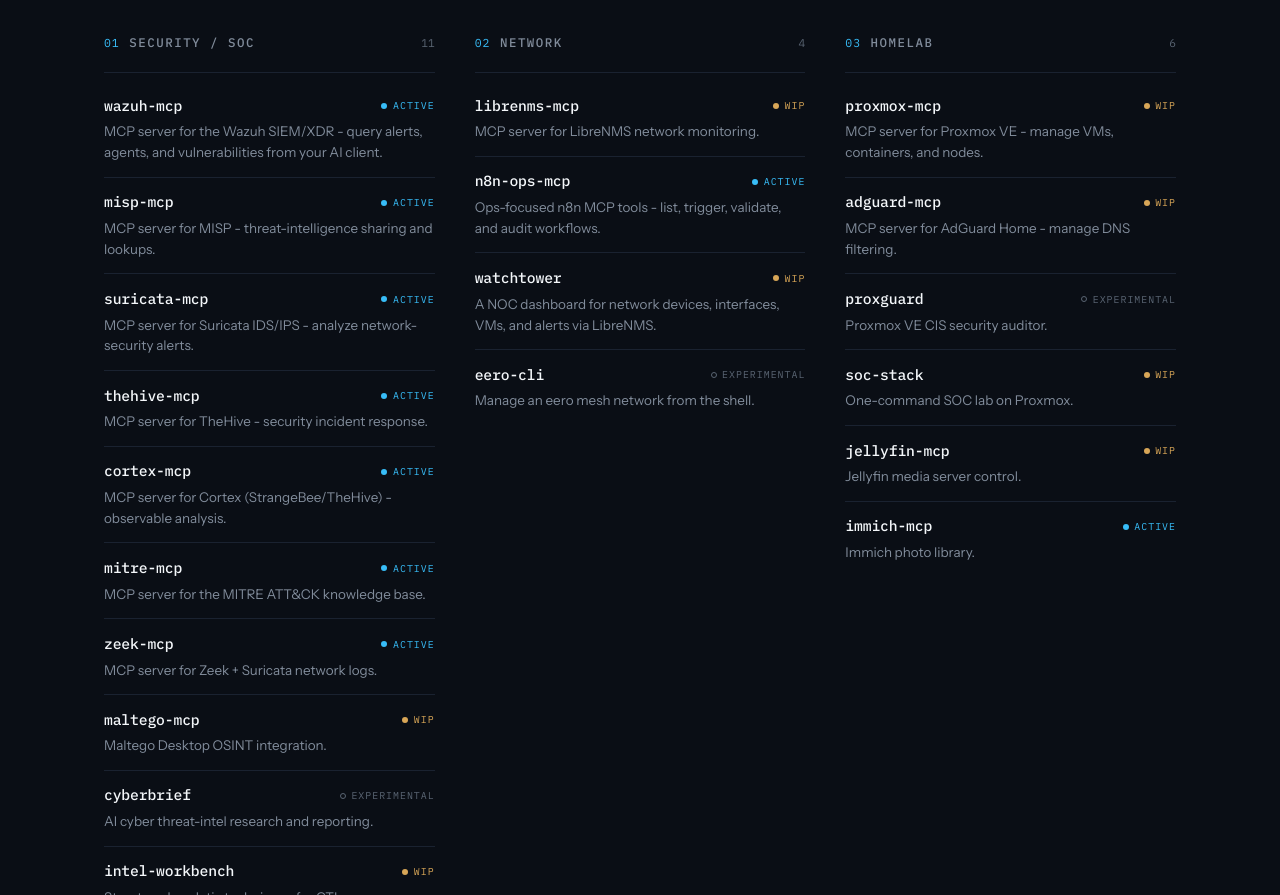
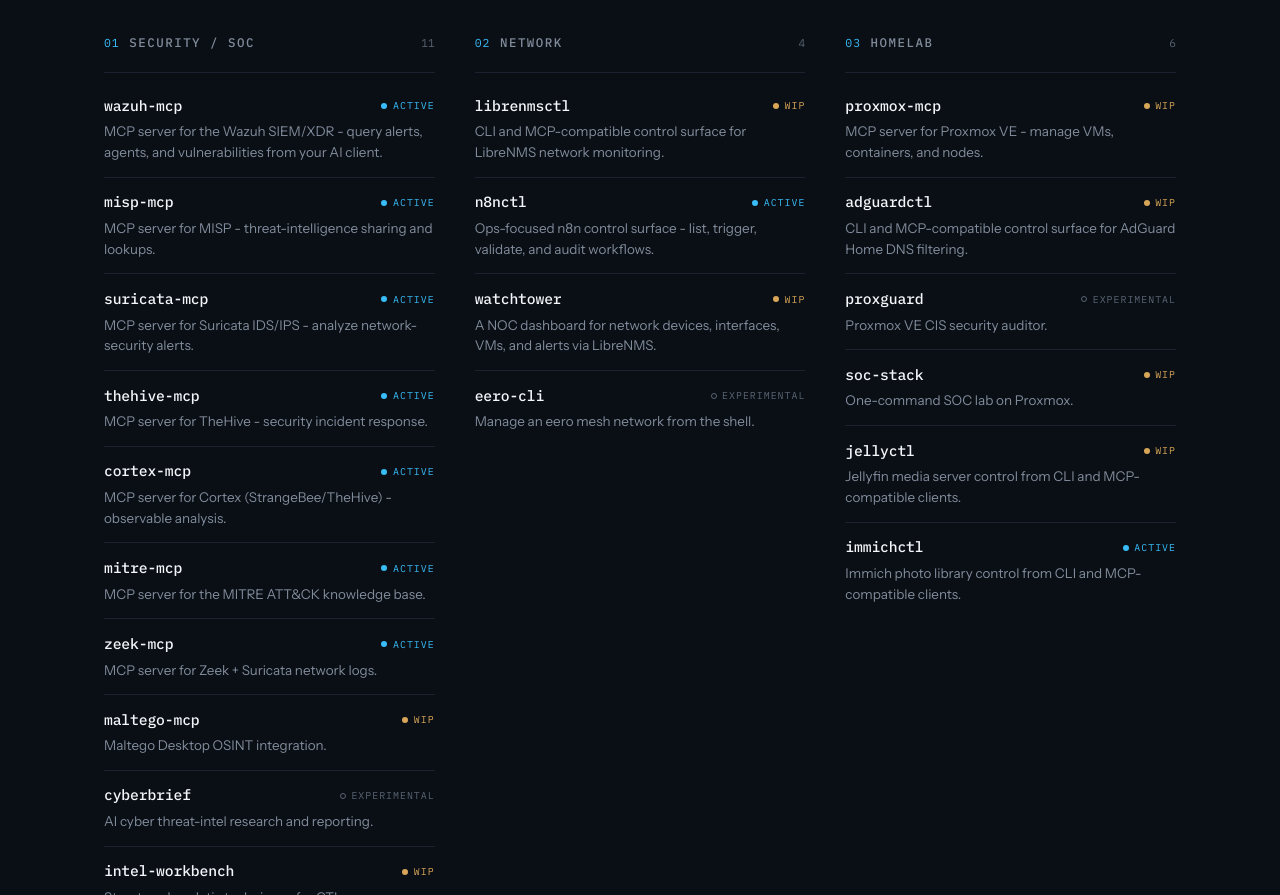
Before and after one commit to solomonneas/lidless-site, an Astro site: page / in a window 1280 px wide. Shown: the part 1008-1903 px from the top of the page. Built offline with nearby package versions, Linux system fonts and the light colour scheme; Astro itself is replaced by a stand-in of ours.

Commit message:
chore: update ctl repository links

```diff
--- a/src/lib/tools.ts
+++ b/src/lib/tools.ts
@@ -140,22 +140,22 @@ export const TOOLS: Tool[] = [
 
   // ---- NETWORK ----
   {
-    name: 'librenms-mcp',
+    name: 'librenmsctl',
     slug: 'librenms-mcp',
-    oneLiner: 'MCP server for LibreNMS network monitoring.',
+    oneLiner: 'CLI and MCP-compatible control surface for LibreNMS network monitoring.',
     lifecycle: 'WIP',
     category: 'Network',
-    repo: `${GH}/librenms-mcp`,
+    repo: `${GH}/librenmsctl`,
     npm: '@solomonneas/librenms-mcp',
   },
   {
-    name: 'n8n-ops-mcp',
+    name: 'n8nctl',
     slug: 'n8n-ops-mcp',
     oneLiner:
-      'Ops-focused n8n MCP tools - list, trigger, validate, and audit workflows.',
+      'Ops-focused n8n control surface - list, trigger, validate, and audit workflows.',
     lifecycle: 'Active',
     category: 'Network',
-    repo: `${GH}/n8n-ops-mcp`,
+    repo: `${GH}/n8nctl`,
     npm: 'n8n-ops-mcp',
   },
   {
@@ -189,12 +189,12 @@ export const TOOLS: Tool[] = [
     npm: '@solomonneas/proxmox-mcp',
   },
   {
-    name: 'adguard-mcp',
+    name: 'adguardctl',
     slug: 'adguard-mcp',
-    oneLiner: 'MCP server for AdGuard Home - manage DNS filtering.',
+    oneLiner: 'CLI and MCP-compatible control surface for AdGuard Home DNS filtering.',
     lifecycle: 'WIP',
     category: 'Homelab',
-    repo: `${GH}/adguard-mcp`,
+    repo: `${GH}/adguardctl`,
     npm: '@solomonneas/adguard-mcp',
   },
   {
@@ -217,21 +217,21 @@ export const TOOLS: Tool[] = [
     npm: null,
   },
   {
-    name: 'jellyfin-mcp',
+    name: 'jellyctl',
     slug: 'jellyfin-mcp',
-    oneLiner: 'Jellyfin media server control.',
+    oneLiner: 'Jellyfin media server control from CLI and MCP-compatible clients.',
     lifecycle: 'WIP',
     category: 'Homelab',
-    repo: `${SOLO_GH}/jellyfin-mcp`,
+    repo: `${GH}/jellyctl`,
     npm: 'jellyfin-mcp',
   },
   {
-    name: 'immich-mcp',
+    name: 'immichctl',
     slug: 'immich-mcp',
-    oneLiner: 'Immich photo library.',
+    oneLiner: 'Immich photo library control from CLI and MCP-compatible clients.',
     lifecycle: 'Active',
     category: 'Homelab',
-    repo: `${GH}/immich-mcp`,
+    repo: `${GH}/immichctl`,
     npm: 'immich-mcp',
   },
 ];
--- a/src/pages/immich-mcp.astro
+++ b/src/pages/immich-mcp.astro
@@ -154,8 +154,8 @@ const toolGroups: { group: string; tools: { name: string; desc: string }[] }[] =
         <div><span class="prompt">$</span> npm install -g immich-mcp        <span style="color: var(--text-dim);"># install the server binary</span></div>
         <div>&nbsp;</div>
         <div><span style="color: var(--text-dim);"># or from source</span></div>
-        <div><span class="prompt">$</span> git clone https://github.com/lidless-labs/immich-mcp.git</div>
-        <div><span class="prompt">$</span> cd immich-mcp &amp;&amp; npm install &amp;&amp; npm run build</div>
+        <div><span class="prompt">$</span> git clone https://github.com/lidless-labs/immichctl.git</div>
+        <div><span class="prompt">$</span> cd immichctl &amp;&amp; npm install &amp;&amp; npm run build</div>
       </div>
       <p class="text-sm mt-4 max-w-2xl" style="color: var(--text-dim);">
         Configure with <code>IMMICH_BASE_URL</code> (note the <code>/api</code> suffix) and
--- a/src/pages/jellyfin-mcp.astro
+++ b/src/pages/jellyfin-mcp.astro
@@ -150,8 +150,8 @@ const toolGroups: { group: string; tools: { name: string; desc: string }[] }[] =
         <div><span class="prompt">$</span> npm install -g jellyfin-mcp        <span style="color: var(--text-dim);"># install the server binary</span></div>
         <div>&nbsp;</div>
         <div><span style="color: var(--text-dim);"># or from source</span></div>
-        <div><span class="prompt">$</span> git clone https://github.com/solomonneas/jellyfin-mcp.git</div>
-        <div><span class="prompt">$</span> cd jellyfin-mcp &amp;&amp; npm install &amp;&amp; npm run build</div>
+        <div><span class="prompt">$</span> git clone https://github.com/lidless-labs/jellyctl.git</div>
+        <div><span class="prompt">$</span> cd jellyctl &amp;&amp; npm install &amp;&amp; npm run build</div>
       </div>
       <p class="text-sm mt-4 max-w-2xl" style="color: var(--text-dim);">
         Configure with <code>JELLYFIN_URL</code> and <code>JELLYFIN_API_KEY</code> (Dashboard
```
